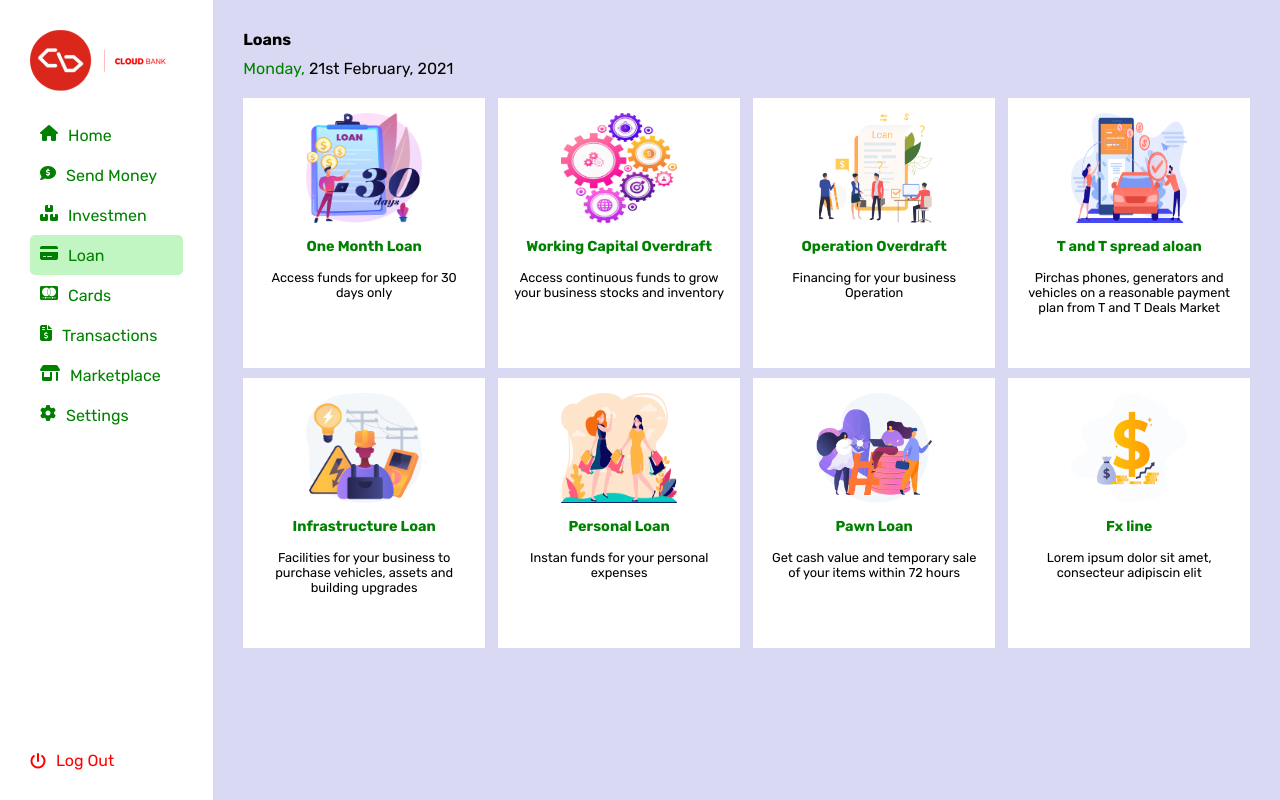
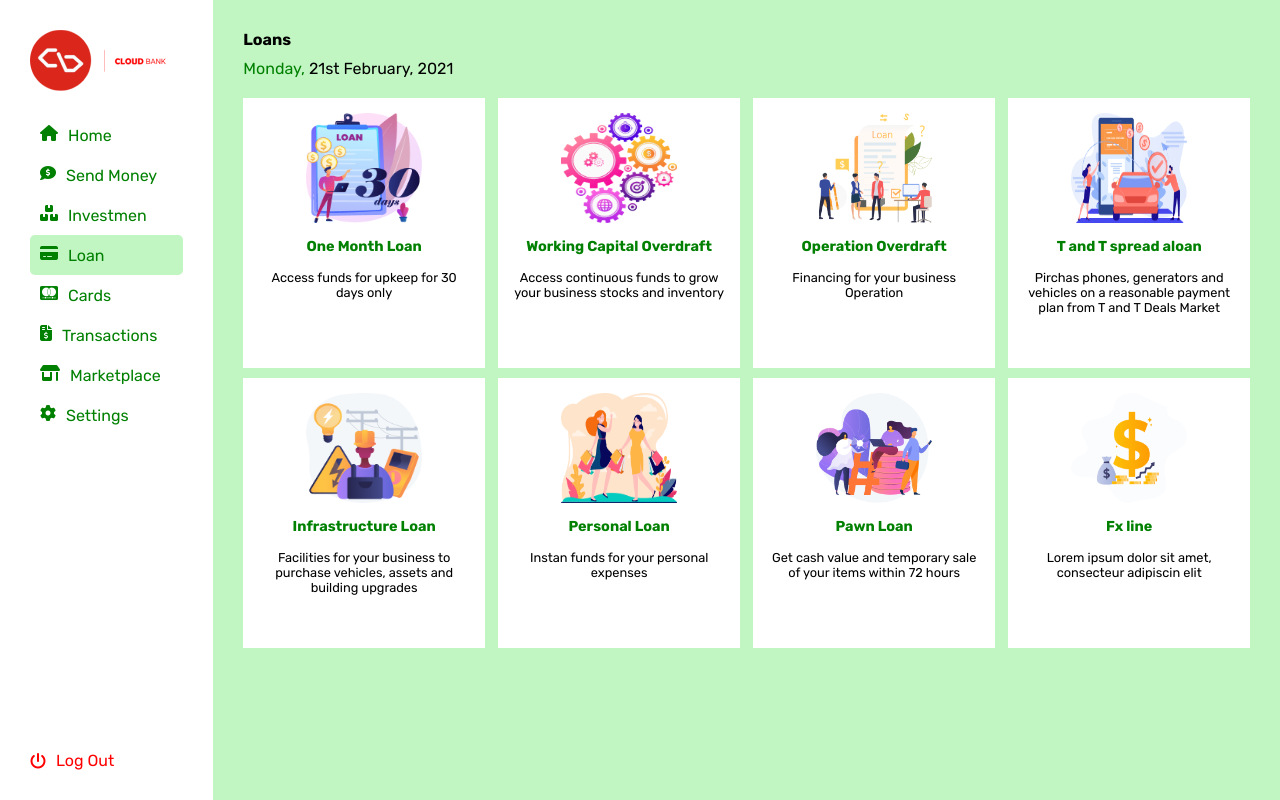
Before and after one commit to topzz100/test, a React (Create React App) app: page / in a window 1280 px wide. Built offline with nearby package versions, Linux system fonts and the light colour scheme.

Commit message:
Update Home.styles.js

```diff
--- a/src/Home/Home.styles.js
+++ b/src/Home/Home.styles.js
@@ -3,7 +3,7 @@ import styled from 'styled-components'
 export const Wrapper = styled.div`
   width: 100%;
   height: 100vh;
-  background-color: rgb(217, 217, 243);
+  background-color: #c1f5c1;
 `;
 export const Content = styled.div`
   width: 100%;
```
